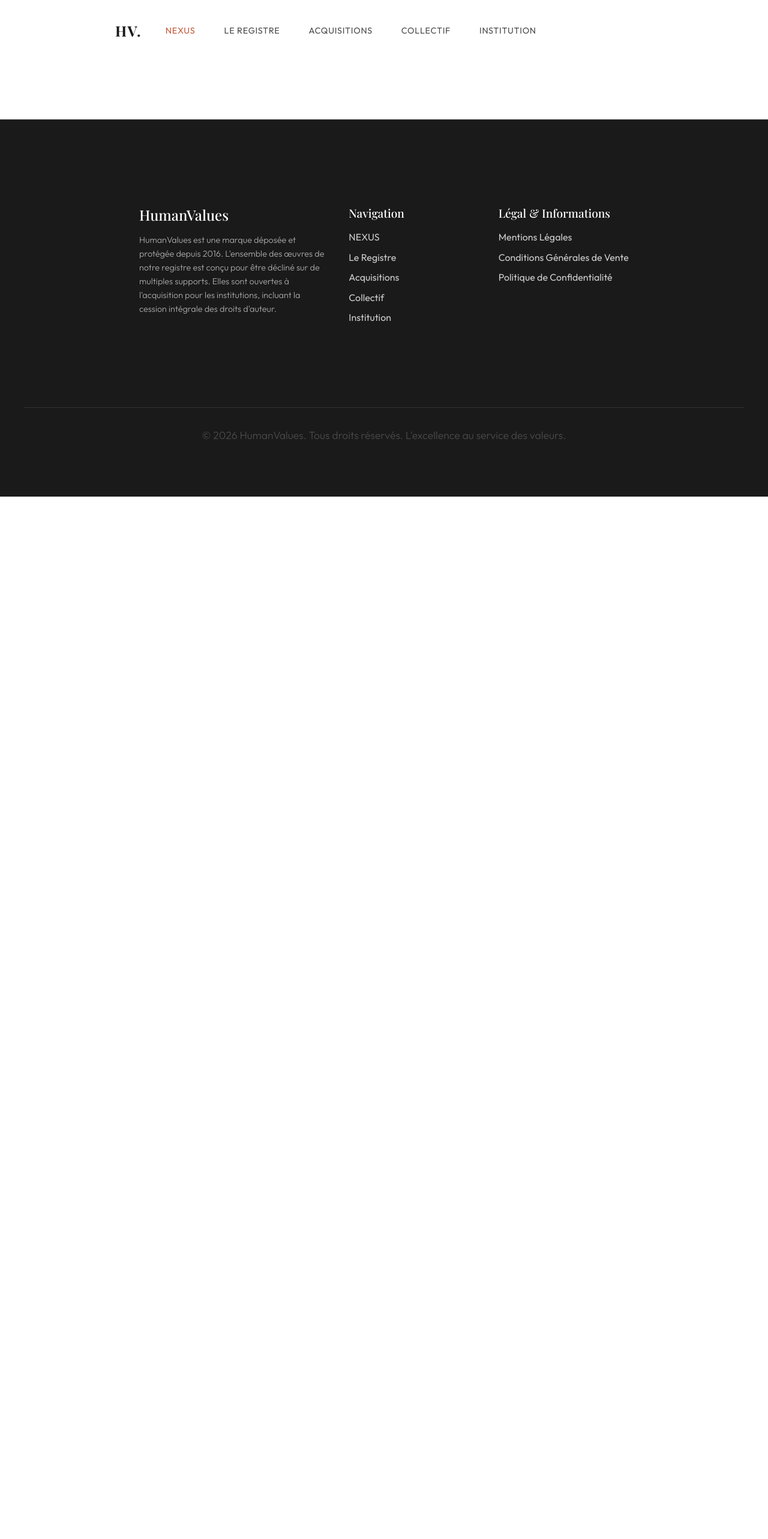
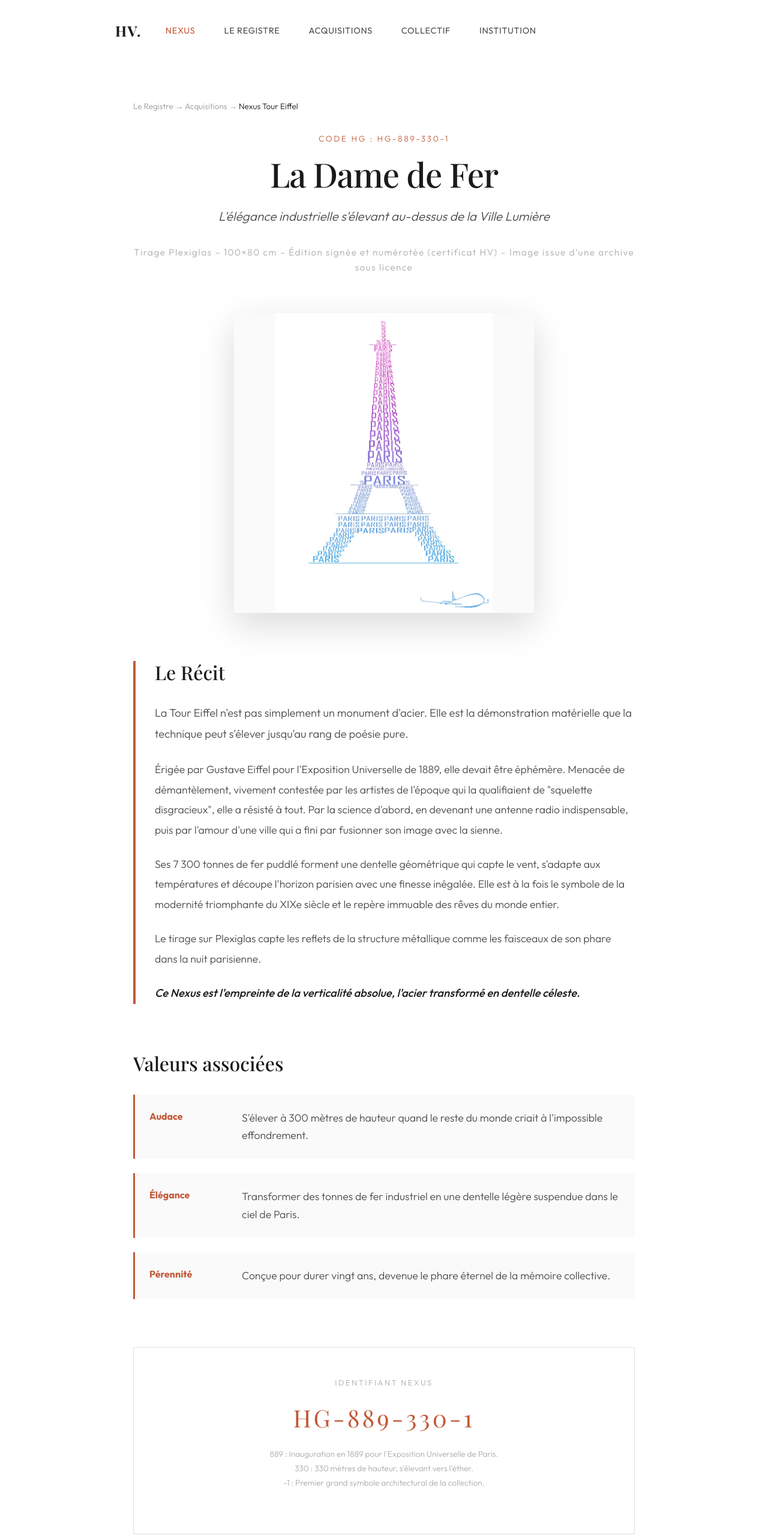
Before and after one commit to gdesygn/humanvalues, a React (Vite) app: page /nexus/eiffel in a window 1280 px wide. Shown: the top 2566 px of the page at 60% size. Before the commit the page ends 828 px from the top, so only its background shows below. Built offline with nearby package versions, Linux system fonts and the light colour scheme; a web font is replaced by a local one.

Commit message:
feat: add Nexus page for La Tour Eiffel (Dame de Fer)

```diff
--- a/src/App.jsx
+++ b/src/App.jsx
@@ -12,6 +12,7 @@ import Confidentialite from './pages/Confidentialite';
 import NexusItalia from './pages/NexusItalia';
 import NexusMaradona from './pages/NexusMaradona';
 import NexusAli from './pages/NexusAli';
+import NexusEiffel from './pages/NexusEiffel';
 import Footer from './components/Footer';
 import './index.css';
 
@@ -63,6 +64,7 @@ function App() {
           <Route path="/nexus/italia" element={<NexusItalia />} />
           <Route path="/nexus/maradona" element={<NexusMaradona />} />
           <Route path="/nexus/ali" element={<NexusAli />} />
+          <Route path="/nexus/eiffel" element={<NexusEiffel />} />
         </Routes>
       </Layout>
     </Router>
--- a/src/pages/Galerie.jsx
+++ b/src/pages/Galerie.jsx
@@ -123,7 +123,7 @@ const ailes = [
       { id: "mon8", title: "Statue de la Liberté", subject: "Monument", text: "L'accueil, la flamme, l'espoir d'un monde nouveau.", image: "/artworks/monument_3.jpg" },
       { id: "mon9", title: "Tour de Pise", subject: "Monument", text: "La beauté dans l'imperfection, le miracle de l'équilibre.", image: "/artworks/monument_4.jpg" },
       { id: "mon10", title: "Île de Pâques", subject: "Monument", text: "Le mystère des Moaï, le regard figé sur l'immensité du Pacifique.", image: "/artworks/monument_6.jpg" },
-      { id: "mon11", title: "Tour Eiffel", subject: "Monument", text: "La Dame de Fer, l'élégance architecturale s'élevant au-dessus de Paris.", image: "/artworks/monument_7.jpg" },
+      { id: "mon11", title: "Tour Eiffel", subject: "Monument", text: "La Dame de Fer, l'élégance architecturale s'élevant au-dessus de Paris.", image: "/artworks/monument_7.jpg", nexusUrl: "/nexus/eiffel" },
       { id: "mon12", title: "La Bonne Mère", subject: "Monument", text: "Notre-Dame de la Garde, la protectrice de la cité phocéenne.", image: "/artworks/monument_11.jpg" },
       { id: "mon13", title: "Masque Vénitien", subject: "Culture", text: "L'énigme du carnaval, l'élégance mystérieuse de la Sérénissime dissimulée derrière le masque.", image: "/artworks/monument_8.jpg" },
       { id: "mon14", title: "L'Emblème 2025", subject: "Collection HumanValues", text: "Le flambeau de la liberté hissé par les mots. L'icône fondatrice de la collection artistique 2025.", image: "/artworks/flambeau_hv.jpg" },
--- /dev/null
+++ b/src/pages/NexusEiffel.jsx
@@ -0,0 +1,159 @@
+import React from 'react';
+import { Link } from 'react-router-dom';
+
+const NexusEiffel = () => {
+  return (
+    <div style={{ maxWidth: '900px', margin: '0 auto', padding: '4rem 2rem 8rem' }}>
+
+      {/* Breadcrumb */}
+      <p style={{ fontSize: '0.85rem', color: '#999', marginBottom: '2rem' }}>
+        <Link to="/galerie" style={{ color: '#999', textDecoration: 'none' }}>Le Registre</Link>
+        {' → '}
+        <Link to="/collections" style={{ color: '#999', textDecoration: 'none' }}>Acquisitions</Link>
+        {' → '}
+        <span style={{ color: 'var(--hv-black)' }}>Nexus Tour Eiffel</span>
+      </p>
+
+      {/* Hero */}
+      <header style={{ textAlign: 'center', marginBottom: '4rem' }}>
+        <p style={{ fontSize: '0.85rem', letterSpacing: '0.2em', textTransform: 'uppercase', color: 'var(--hv-accent)', marginBottom: '1rem' }}>
+          Code HG : HG-889-330-1
+        </p>
+        <h1 style={{ fontSize: '3.5rem', lineHeight: '1.1', marginBottom: '1.5rem' }}>La Dame de Fer</h1>
+        <p style={{ fontSize: '1.3rem', fontStyle: 'italic', color: 'var(--hv-grey)', marginBottom: '2rem' }}>
+          L'élégance industrielle s'élevant au-dessus de la Ville Lumière
+        </p>
+        <p style={{ fontSize: '0.95rem', color: '#aaa', letterSpacing: '0.1em' }}>
+          Tirage Plexiglas – 100×80 cm – Édition signée et numérotée (certificat HV) – Image issue d’une archive sous licence
+        </p>
+      </header>
+
+      {/* Visuel */}
+      <div style={{
+        position: 'relative',
+        width: '100%',
+        maxWidth: '500px',
+        margin: '0 auto 5rem auto',
+        borderRadius: '4px',
+        overflow: 'hidden',
+        boxShadow: '0 20px 60px rgba(0,0,0,0.15)',
+        backgroundColor: '#fafafa',
+        display: 'flex',
+        justifyContent: 'center',
+        alignItems: 'center'
+      }}>
+        <img
+          src="/artworks/monument_7.jpg"
+          alt="Nexus Tour Eiffel"
+          style={{ width: '100%', display: 'block', maxHeight: '500px', objectFit: 'contain' }}
+        />
+      </div>
+
+      {/* Récit central */}
+      <section style={{ marginBottom: '5rem', borderLeft: '4px solid var(--hv-accent)', paddingLeft: '2rem' }}>
+        <h2 style={{ fontSize: '2rem', marginBottom: '2rem' }}>Le Récit</h2>
+
+        <p style={{ fontSize: '1.15rem', lineHeight: '1.9', marginBottom: '1.5rem', color: 'var(--hv-grey)' }}>
+          La Tour Eiffel n'est pas simplement un monument d'acier. Elle est la démonstration matérielle que la technique peut s'élever jusqu'au rang de poésie pure.
+        </p>
+        <p style={{ fontSize: '1.1rem', lineHeight: '1.9', marginBottom: '1.5rem', color: 'var(--hv-grey)' }}>
+          Érigée par Gustave Eiffel pour l'Exposition Universelle de 1889, elle devait être éphémère. Menacée de démantèlement, vivement contestée par les artistes de l'époque qui la qualifiaient de "squelette disgracieux", elle a résisté à tout. Par la science d'abord, en devenant une antenne radio indispensable, puis par l'amour d'une ville qui a fini par fusionner son image avec la sienne.
+        </p>
+        <p style={{ fontSize: '1.1rem', lineHeight: '1.9', marginBottom: '1.5rem', color: 'var(--hv-grey)' }}>
+          Ses 7 300 tonnes de fer puddlé forment une dentelle géométrique qui capte le vent, s'adapte aux températures et découpe l'horizon parisien avec une finesse inégalée. Elle est à la fois le symbole de la modernité triomphante du XIXe siècle et le repère immuable des rêves du monde entier.
+        </p>
+        <p style={{ fontSize: '1.1rem', lineHeight: '1.9', marginBottom: '1.5rem', color: 'var(--hv-grey)' }}>
+          Le tirage sur Plexiglas capte les reflets de la structure métallique comme les faisceaux de son phare dans la nuit parisienne.
+        </p>
+        <p style={{ fontSize: '1.15rem', lineHeight: '1.9', fontStyle: 'italic', color: 'var(--hv-black)', fontWeight: '500' }}>
+          Ce Nexus est l'empreinte de la verticalité absolue, l'acier transformé en dentelle céleste.
+        </p>
+      </section>
+
+      {/* Valeurs */}
+      <section style={{ marginBottom: '5rem' }}>
+        <h2 style={{ fontSize: '2rem', marginBottom: '2rem' }}>Valeurs associées</h2>
+        <div style={{ display: 'grid', gap: '1.5rem' }}>
+          {[
+            {
+              valeur: 'Audace',
+              texte: "S'élever à 300 mètres de hauteur quand le reste du monde criait à l'impossible effondrement."
+            },
+            {
+              valeur: 'Élégance',
+              texte: "Transformer des tonnes de fer industriel en une dentelle légère suspendue dans le ciel de Paris."
+            },
+            {
+              valeur: 'Pérennité',
+              texte: "Conçue pour durer vingt ans, devenue le phare éternel de la mémoire collective."
+            }
+          ].map((v) => (
+            <div key={v.valeur} style={{
+              display: 'flex',
+              gap: '1.5rem',
+              padding: '1.5rem',
+              backgroundColor: '#fafafa',
+              borderLeft: '3px solid var(--hv-accent)'
+            }}>
+              <strong style={{ minWidth: '130px', color: 'var(--hv-accent)', fontSize: '1rem' }}>{v.valeur}</strong>
+              <p style={{ margin: 0, color: 'var(--hv-grey)', lineHeight: '1.7' }}>{v.texte}</p>
+            </div>
+          ))}
+        </div>
+      </section>
+
+      {/* Code HG */}
+      <section style={{ marginBottom: '5rem', textAlign: 'center', padding: '3rem', border: '1px solid #e0e0e0' }}>
+        <p style={{ fontSize: '0.8rem', letterSpacing: '0.2em', textTransform: 'uppercase', color: '#aaa', marginBottom: '1rem' }}>
+          Identifiant Nexus
+        </p>
+        <p style={{ fontSize: '2.5rem', fontFamily: 'var(--font-heading)', color: 'var(--hv-accent)', letterSpacing: '0.1em', marginBottom: '1rem' }}>
+          HG-889-330-1
+        </p>
+        <p style={{ fontSize: '0.85rem', color: '#aaa', lineHeight: '1.8' }}>
+          889 : Inauguration en 1889 pour l'Exposition Universelle de Paris.<br />
+          330 : 330 mètres de hauteur, s'élevant vers l'éther.<br />
+          -1 : Premier grand symbole architectural de la collection.
+        </p>
+      </section>
+
+      {/* CTA Acquisition */}
+      <section style={{ textAlign: 'center', padding: '4rem 2rem', backgroundColor: 'var(--hv-black)', color: 'white' }}>
+        <p style={{ fontSize: '0.85rem', letterSpacing: '0.15em', textTransform: 'uppercase', color: '#aaa', marginBottom: '1rem' }}>
+          Édition signée XXL – 100×80 cm
+        </p>
+        <h2 style={{ fontSize: '2rem', color: 'white', marginBottom: '0.5rem' }}>Tirage Plexiglas – "Tour Eiffel"</h2>
+        <p style={{ fontStyle: 'italic', color: '#aaa', marginBottom: '2rem' }}>
+          Le monument le plus célèbre du monde, dessiné par la typographie de la collection 2025.<br /><br />
+          — Le Conseil des Nexus
+        </p>
+        <p style={{ fontStyle: 'italic', color: '#aaa', marginBottom: '2rem' }}>
+          Ce que vous emportez : non une simple vue, mais un morceau d'éternité parisienne.
+        </p>
+        <p style={{ fontSize: '2.5rem', fontWeight: '600', color: 'white', marginBottom: '0.5rem' }}>890 €</p>
+        <p style={{ fontSize: '0.9rem', color: '#777', marginBottom: '2.5rem' }}>Livraison offerte France · Certificat HV inclus</p>
+        <Link
+          to="/collections"
+          style={{
+            display: 'inline-block',
+            padding: '1rem 2.5rem',
+            border: '1px solid white',
+            color: 'white',
+            textDecoration: 'none',
+            fontSize: '0.9rem',
+            letterSpacing: '0.08em',
+            textTransform: 'uppercase',
+            transition: 'all 0.3s ease'
+          }}
+          onMouseOver={e => { e.currentTarget.style.backgroundColor = 'white'; e.currentTarget.style.color = '#111'; }}
+          onMouseOut={e => { e.currentTarget.style.backgroundColor = 'transparent'; e.currentTarget.style.color = 'white'; }}
+        >
+          🖼️ Contacter la galerie
+        </Link>
+      </section>
+
+    </div>
+  );
+};
+
+export default NexusEiffel;
```
